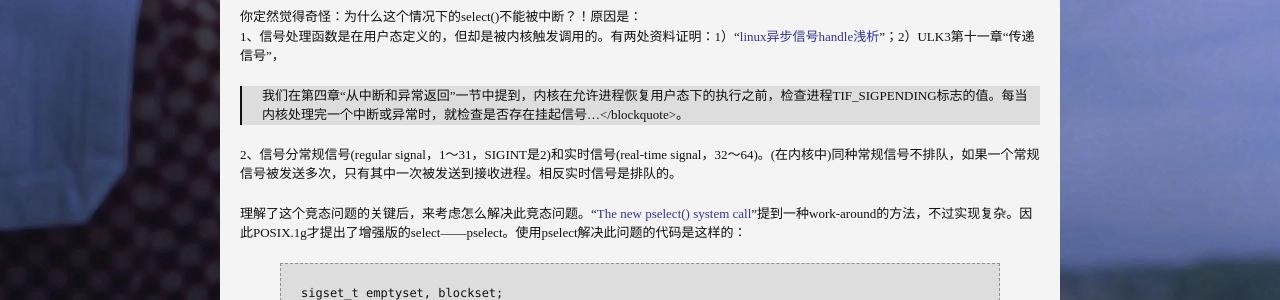
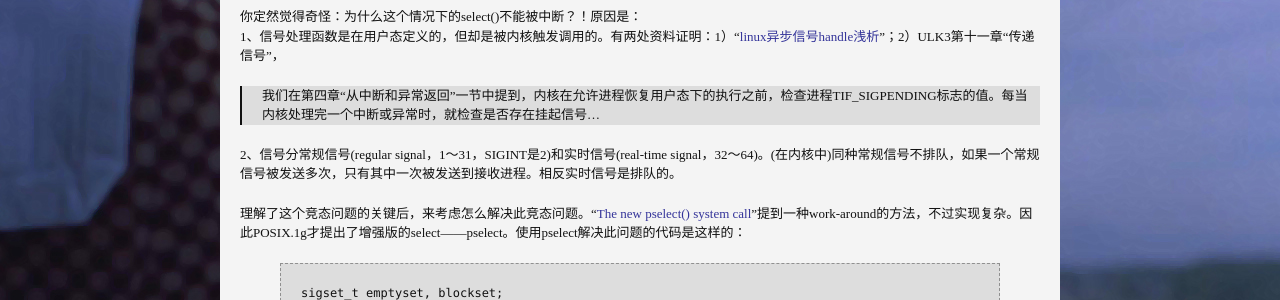
Before and after one commit to tfengmao/xanfeng, a Jekyll site: the page built from _posts/2012-11-28-select-poll-epoll.md, in a window 1280 px wide and 900 px high, scrolled down 2736 px. Shown: the part 172-472 px from the top of the window. Built offline with Jekyll 4.4.1, drawn with Linux system fonts in a browser that asks for light colours; Markdown is read by kramdown in place of the engine named in the settings; comment, search, counter and statistics services are not loaded.

```diff
--- a/_posts/2012-11-28-select-poll-epoll.md
+++ b/_posts/2012-11-28-select-poll-epoll.md
@@ -140,7 +140,7 @@
 
 你定然觉得奇怪：为什么这个情况下的select()不能被中断？！原因是：
 1、信号处理函数是在用户态定义的，但却是被内核触发调用的。有两处资料证明：1）“[linux异步信号handle浅析](http://xanpeng.github.com/coding/2012/11/24/kouu-posts.html)”；2）ULK3第十一章“传递信号”，
-> 我们在第四章“从中断和异常返回”一节中提到，内核在允许进程恢复用户态下的执行之前，检查进程TIF_SIGPENDING标志的值。每当内核处理完一个中断或异常时，就检查是否存在挂起信号...</blockquote>。
+> 我们在第四章“从中断和异常返回”一节中提到，内核在允许进程恢复用户态下的执行之前，检查进程TIF_SIGPENDING标志的值。每当内核处理完一个中断或异常时，就检查是否存在挂起信号...
 
 2、信号分常规信号(regular signal，1～31，SIGINT是2)和实时信号(real-time signal，32～64)。(在内核中)同种常规信号不排队，如果一个常规信号被发送多次，只有其中一次被发送到接收进程。相反实时信号是排队的。
 
```
